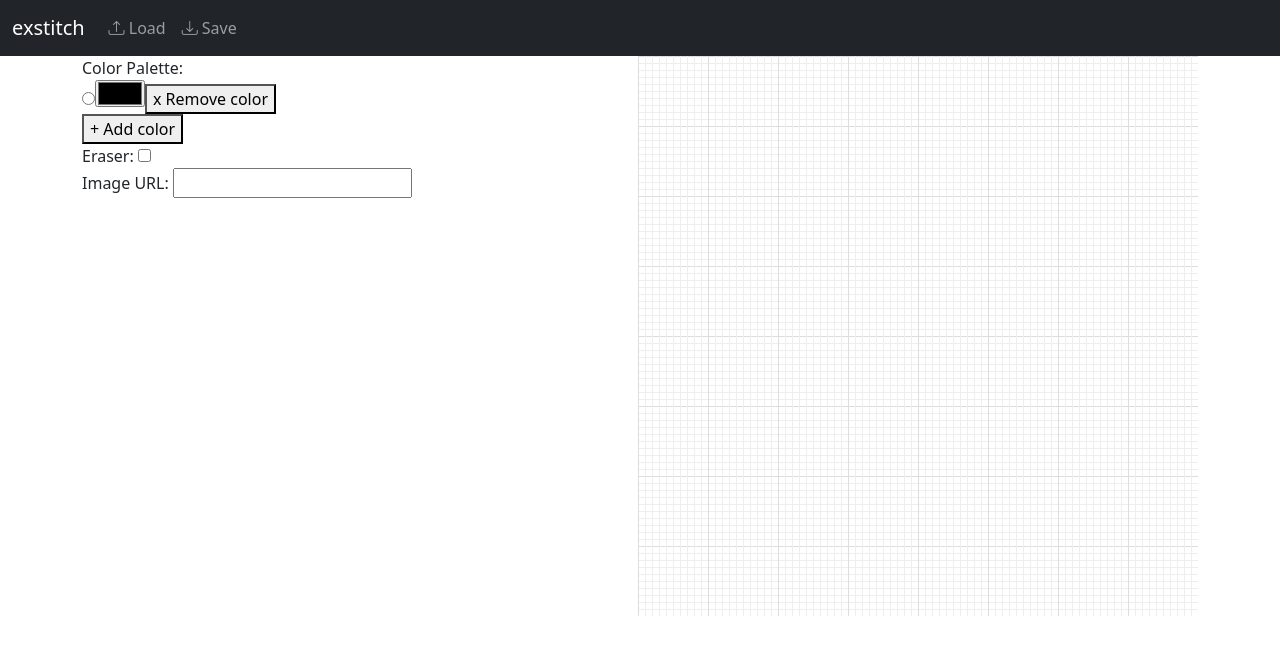
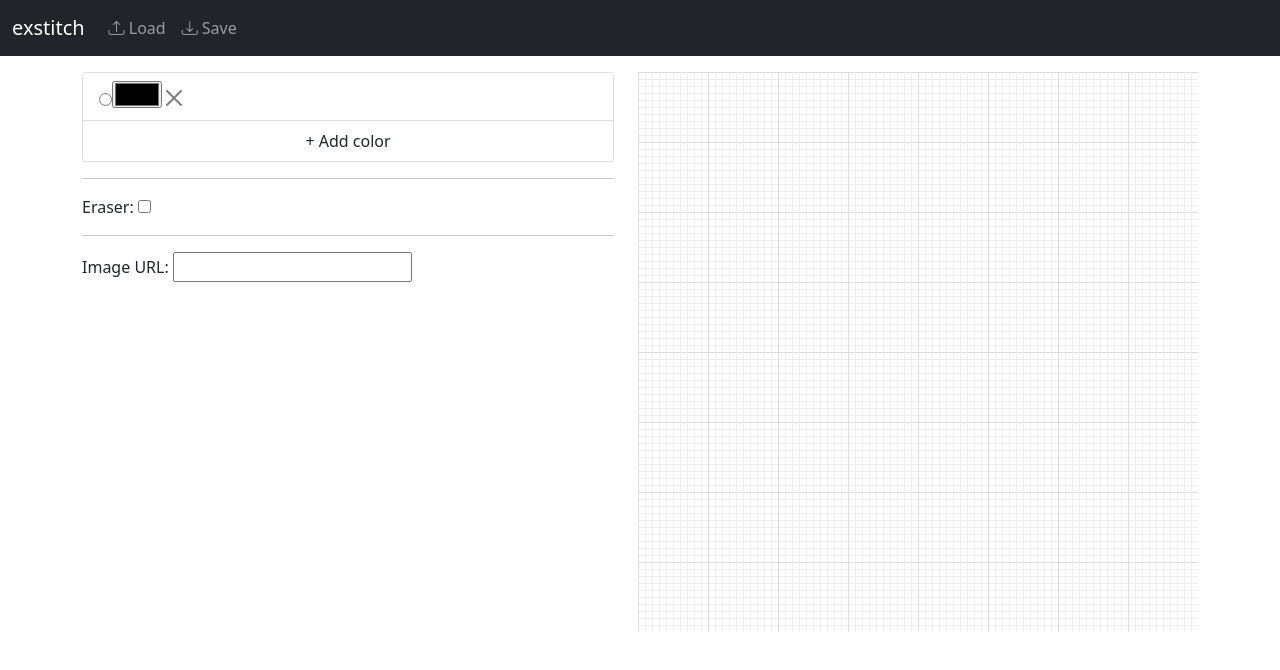
Before and after one commit to monman53/exstitch, a React (Create React App) app: page / in a window 1280 px wide. Shown: the top 670 px of the page. Built offline with nearby package versions, Linux system fonts and the light colour scheme.

Commit message:
Improve palette

```diff
--- a/src/Editor.tsx
+++ b/src/Editor.tsx
@@ -254,28 +254,28 @@ function Editor() {
       </nav >
 
       <div className="container">
-        <div className="row">
+        <div className="row mt-3">
           {/* Control panel */}
+
+          {/* Palette */}
           <div className="col">
-            Color Palette: <div />
+            <div className="list-group">
               {state.color.map((c) => {
                 const key = c.key;
                 const id = "color_input_" + String(key);
                 return (
-                <div>
+                  <label htmlFor={id} className="list-group-item" style={{ cursor: "pointer" }}>
                     <input type="radio" id={id} name="color_input" onChange={handleColorSelectedChange(key)} />
-                  <label htmlFor={id}>
                     <input type="color" value={c.value} onChange={handleColorChange(key)} />
-                    <button onClick={handleRemoveColor(key)}>x Remove color</button>
+                    <button className="btn-close" onClick={handleRemoveColor(key)}></button>
                   </label>
-                  <br />
-                </div>
                 )
               })}
-            <button onClick={handleAddColor}>+ Add color</button>
-            <br />
+              <button className="list-group-item" onClick={handleAddColor}>+ Add color</button>
+            </div>
+            <hr />
             Eraser: <input type="checkbox" checked={state.eraserEnabled} onChange={handleEraserChange} />
-            <br />
+            <hr />
             Image URL: <input type="text" value={state.imageURL} onChange={handleImageURLChange} />
           </div>
 
```
Lines whose indentation alone changed are shown as unchanged.
